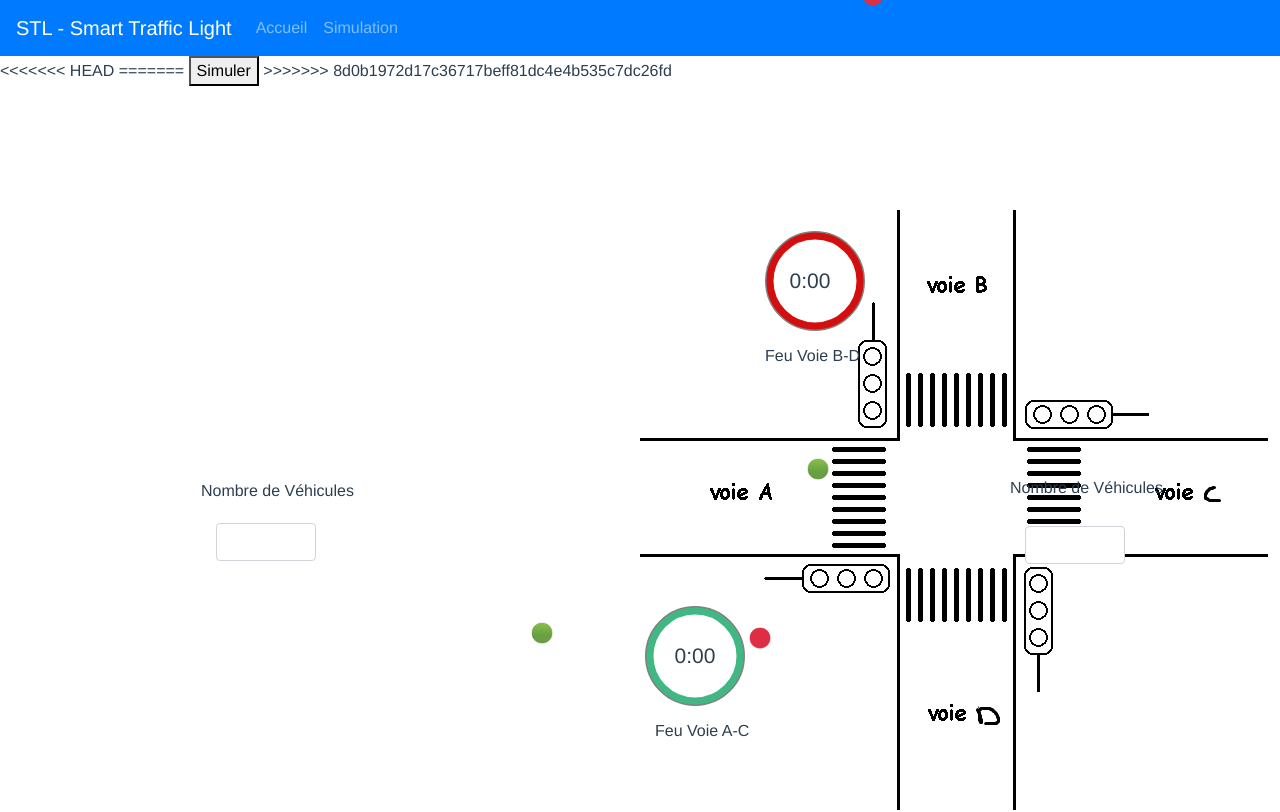
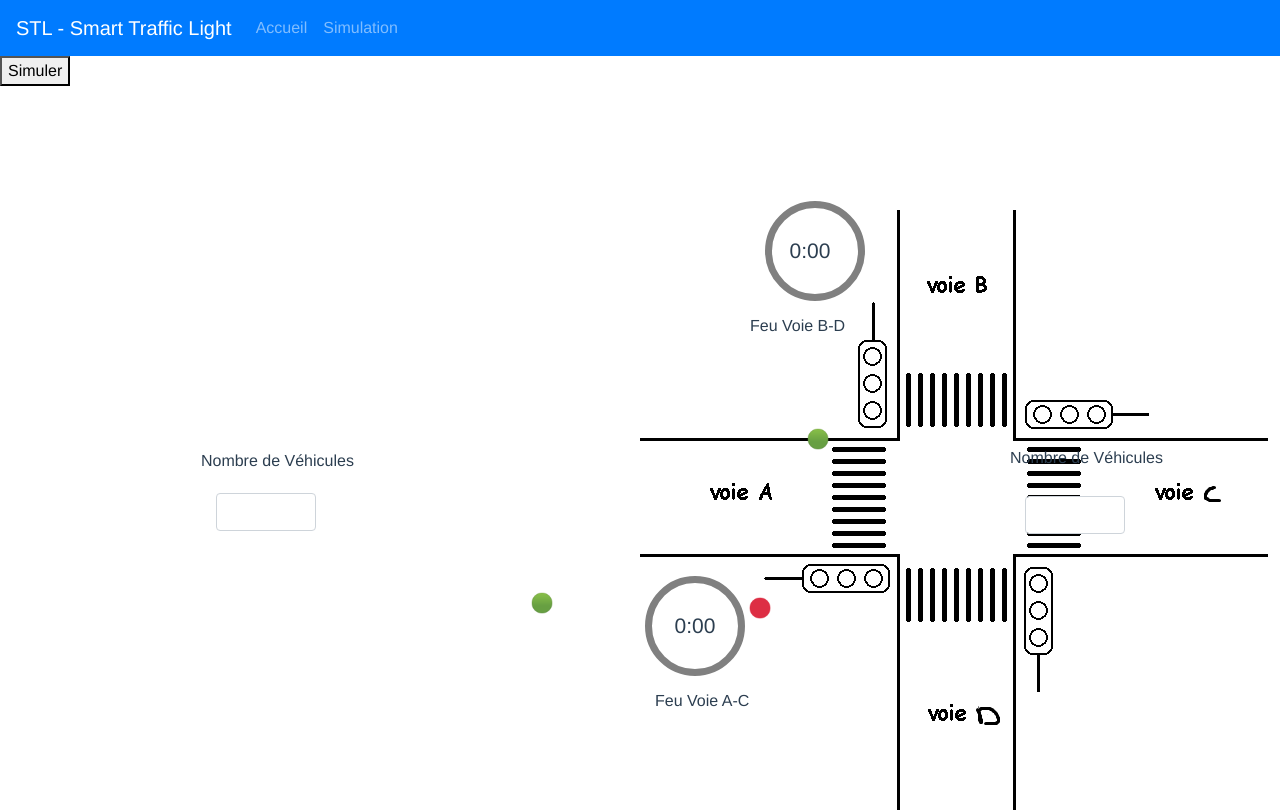
Before and after one commit to LxyFlorian/ia-epsi, a Vue app: page /form in a window 1280 px wide. Shown: the top 812 px of the page. Built offline with nearby package versions, Linux system fonts and the light colour scheme.

Commit message:
Update call API fix

```diff
--- a/src/components/Form.vue
+++ b/src/components/Form.vue
@@ -1,10 +1,7 @@
 <template>
   <div>
-<<<<<<< HEAD
-=======
-    <button @click="getTimming">Simuler</button>
+    <button class="simulate" @click="getTiming">Simuler</button>
 
->>>>>>> 8d0b1972d17c36717beff81dc4e4b535c7dc26fd
     <b-form inline class="form">
       <!--/////////////////////////////////////////// AC PART /////////////////////////////////////////// -->
       <div class="base-timerAC">
@@ -202,18 +199,16 @@ export default {
       green: "rgb(65, 184, 131)",
       red: "rgb(211, 14, 14 )",
 
-      timeLimitAC: 0,
+      timeLimitAC: null,
       timePassedAC: 0,
       timerIntervalAC: null,
 
-      timeLimitBD: 5,
+      timeLimitBD: null,
       timePassedBD: 0,
       timerIntervalBD: null,
     };
   },
   mounted() {
-    this.startTimerAC();
-    this.startTimerBD();
   },
   computed: {
     // ///////////////////////////////////////////  COUNT A -> C  /////////////////////////////////////////////////
@@ -272,7 +267,7 @@ export default {
   },
 
   methods: {
-    getTimming: function() {
+    getTiming: function() {
       if (this.carsA && this.carsD && this.carsB && this.carsC) {
         HTTP.get(
           "/feu?a=" +
@@ -302,18 +297,26 @@ export default {
                 this.infoFeu.timeGreenLightRoadBD,
                 this.infoFeu.timeRedLightRoadBD
               );
+
               this.timeLimitBD = this.infoFeu.timeGreenLightRoadBD;
+              this.timeLimitAC = this.infoFeu.timeGreenLightRoadAC;
               this.greenB = true;
               this.greenD = true;
               this.greenA = false;
               this.greenC = false;
+
+              this.startTimerAC();
+              this.startTimerBD();
+
             } else {
               console.log(
-                "DB first",
+                "AC first",
                 this.infoFeu.timeGreenLightRoadAC,
                 this.infoFeu.timeRedLightRoadAC
               );
               this.timeLimitAC = this.infoFeu.timeGreenLightRoadAC;
+              this.timeLimitBD = this.infoFeu.timeGreenLightRoadBD;
+
               this.greenB = false;
               this.greenD = false;
               this.greenA = true;
@@ -330,6 +333,7 @@ export default {
       }
     },
     startTimerAC() {
+      console.log("AC TIMER ON ");
       if (this.greenA && this.greenC) {
         this.AC_color = {
           stroke: `${this.green}`,
@@ -394,7 +398,7 @@ export default {
 .timerTextBD {
   position: absolute;
   margin-top: -400px;
-  margin-left: 0px;
+  margin-left: -15px;
 }
 
 .light {
@@ -469,4 +473,9 @@ export default {
 ._svg {
   transform: scaleX(-1);
 }
+
+.simulate {
+  position: absolute;
+
+}
 </style>
```
Also changed, not shown: 1 other file (tests, documents, lock files or other folders).
